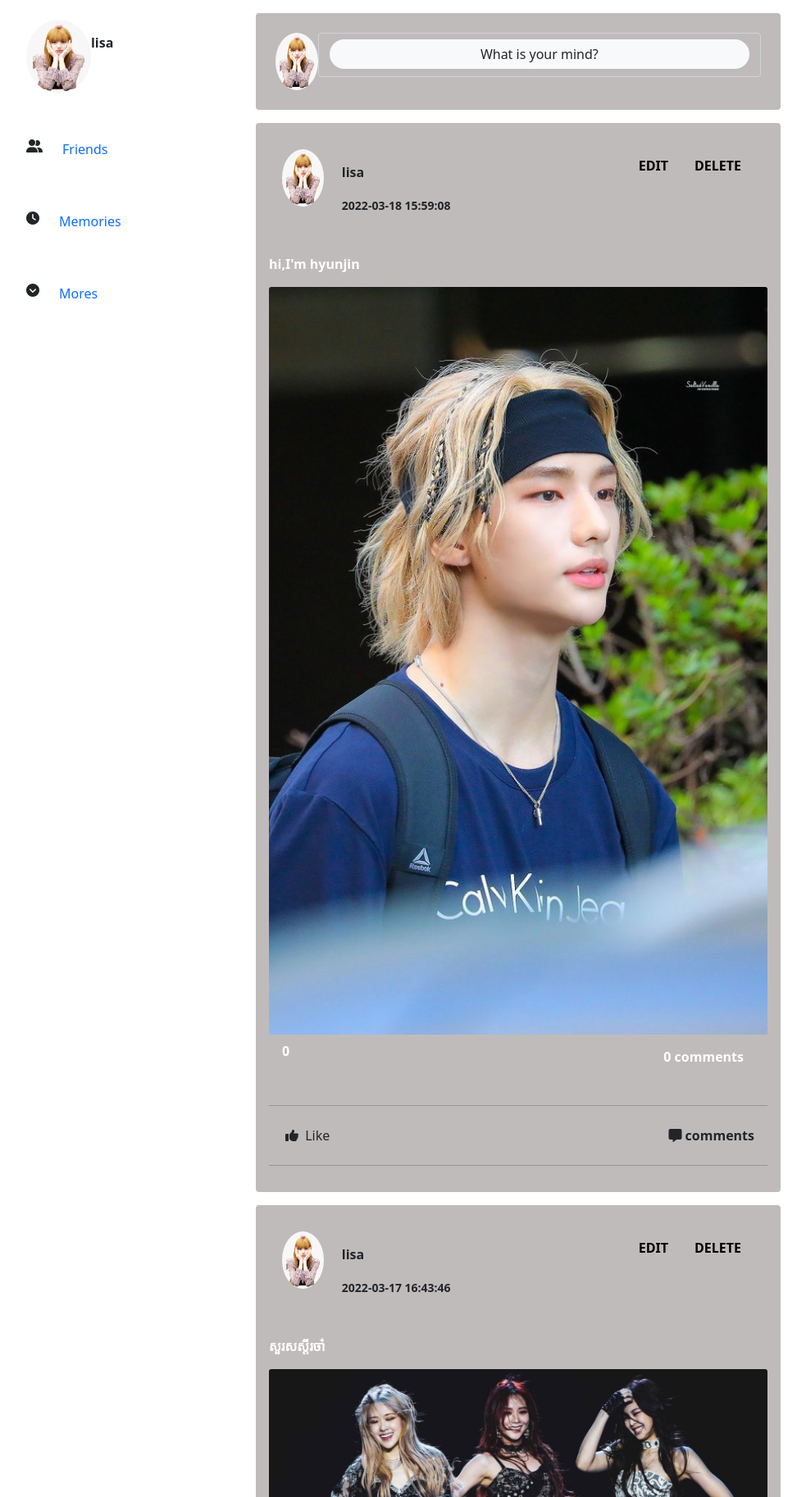
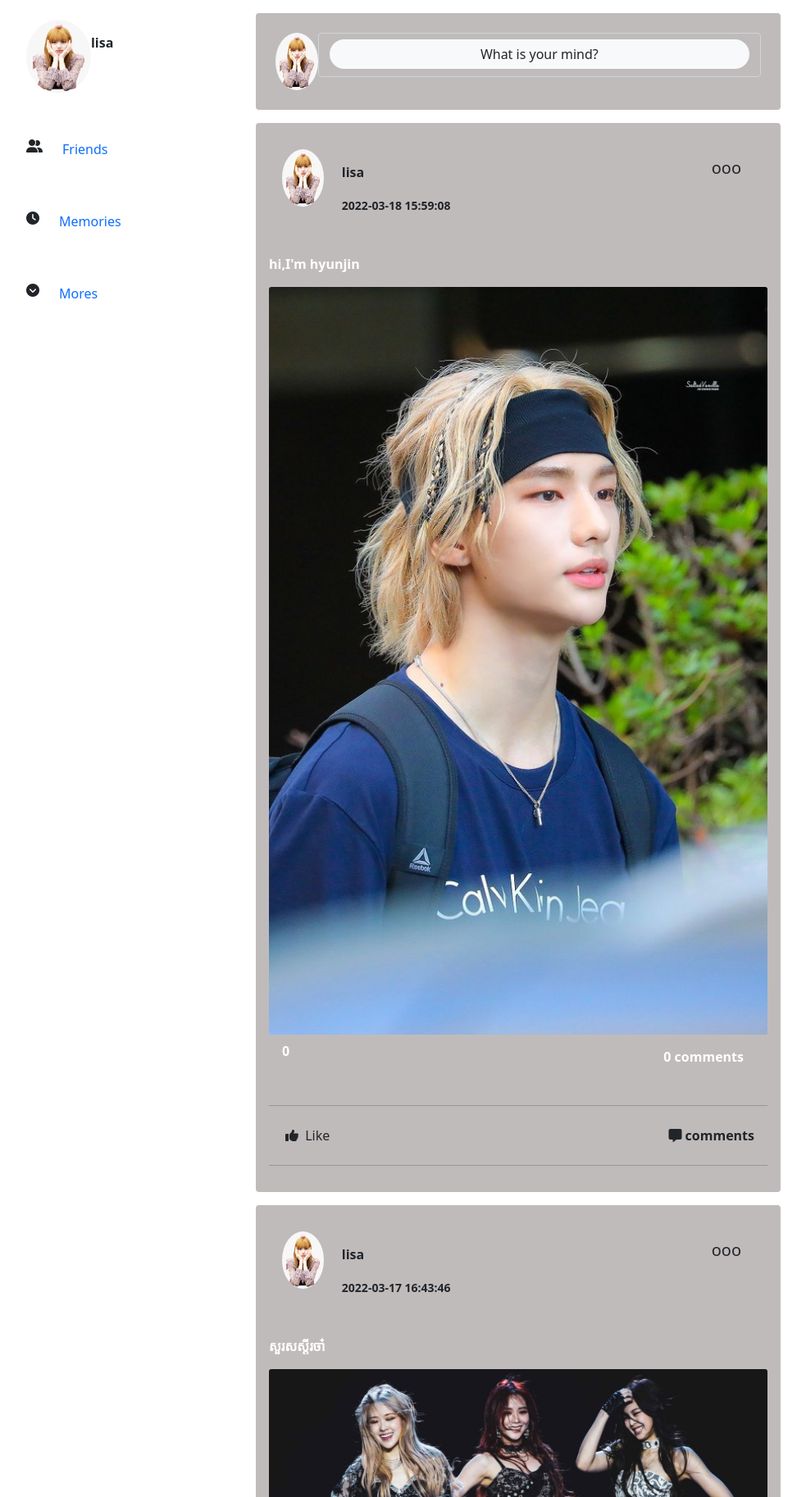
Before and after one commit to Somnak-Kalan/PHP-DB-G16, a PHP site: page /home_view.php in a window 1280 px wide. Shown: the part 94-1920 px from the top of the page at 82% size, without its empty margins (8-991 px from the left). Run offline with PHP 8.4, Linux system fonts and the light colour scheme; data comes from the database, SQL or seed files in the repository; data that the repository does not hold is empty; some libraries are stand-ins or nearby versions.

Commit message:
#3 delete post and #4 edit post

```diff
--- a/pages/post_container.php
+++ b/pages/post_container.php
@@ -7,8 +7,7 @@
 $posts = get_all_posts();
 $get_user_id = get_user_id();
 $get_user_name = get_user_name_img();
-foreach($get_user_name as $user_img){
-
+foreach ($get_user_name as $user_img) {
 };
 foreach ($posts as $post) {
 ?>
@@ -26,9 +25,26 @@ foreach ($posts as $post) {
                         </div>
                     </div>
                     <!-- delete icon  -->
-                    <p class="card-text text-end d-flex">
-                        <a class="nav-link text-black fw-bold" href="../views/edit_post.php?id=<?php echo $post['post_id'] ?>">EDIT</a>
-                        <a class="nav-link text-black fw-bold" href="controllers/delete_post.php?id=<?php echo $post['post_id'] ?>">DELETE</a>
+
+                    <!-- ------------------------- -->
+
+                    <div style="margin-left:14em;" class="modal fade " id="example<?php echo $post["post_id"] ?>" aria-hidden="true" aria-labelledby="exampleModalToggleLabel" tabindex="-1">
+                        <div class="modal-dialog modal-dialog-centered ">
+                            <div class="modal-content w-50">
+                                <div class="modal-body ">
+                                    <p class="card-text ">
+                                        <a class="nav-link text-black fw-bold" href="../views/edit_post.php?id=<?php echo $post['post_id'] ?>"><i style="font-size:30px" class="fa-solid fa-pen-to-square text-primary "></i> EDIT</a>
+                                        <hr>
+                                        <a class="nav-link text-black fw-bold" href="controllers/delete_post.php?id=<?php echo $post['post_id'] ?>"><i style="font-size:30px" class="fa-regular fa-trash-can text-danger "></i> DELETE</a>
+                                    </p>
+                                </div>
+                            </div>
+                        </div>
+                    </div>
+                    <a class="nav-link text-dark fs-5" data-bs-toggle="modal" href="#example<?php echo $post["post_id"] ?>" role="button">ooo</a>
+
+                    <!-- ---------------------------------------------------------------- -->
+
                 </div>
                 <div class="text-white fw-bold">
                     <p><?php echo $post['content'] ?></p>
@@ -109,8 +125,8 @@ foreach ($posts as $post) {
                                             <p style="display:flex;justify-content:space-between " class="p-1 rounded"><?php echo $content['comment_content'] ?> </p>
                                             <div>
                                                 <a class="btn text-primary border-0" data-bs-toggle="collapse" href="#collapse<?php echo $content['comment_id'] ?>" role="button" aria-expanded="false" aria-controls="collapseExample">
-                                                <i class="fa-solid fa-pen-to-square"></i>
-                                                    </a>
+                                                    <i class="fa-solid fa-pen-to-square"></i>
+                                                </a>
                                                 <button style="background:#C4C1C1;" class="border-0 text-danger  fw-bold" type="submit"><i class="fa-solid fa-trash-can"></i></button>
 
                                             </div>
@@ -122,7 +138,7 @@ foreach ($posts as $post) {
                                                 <form action="controllers/edit_comment.php" method="post">
                                                     <input type="hidden" name="id" value="<?php echo $content['comment_id'] ?>" />
                                                     <input class="form-control" name="comment_content" value="<?php echo $content['comment_content'] ?>">
-                                                    <button style="background:white;"  class="text-danger border-0 mt-2"   type="submit"><i class="fa-solid fa-pen-to-square"></i></button>
+                                                    <button style="background:white;" class="text-danger border-0 mt-2" type="submit"><i class="fa-solid fa-pen-to-square"></i></button>
 
                                                 </form>
                                             </strong>
```
